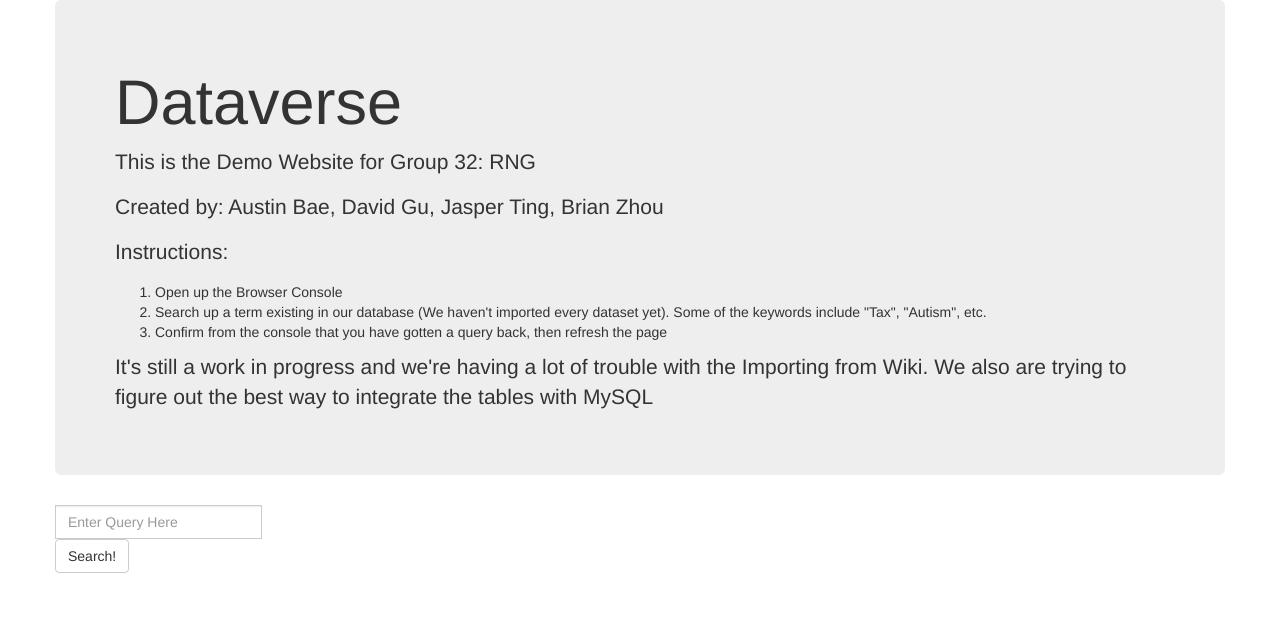
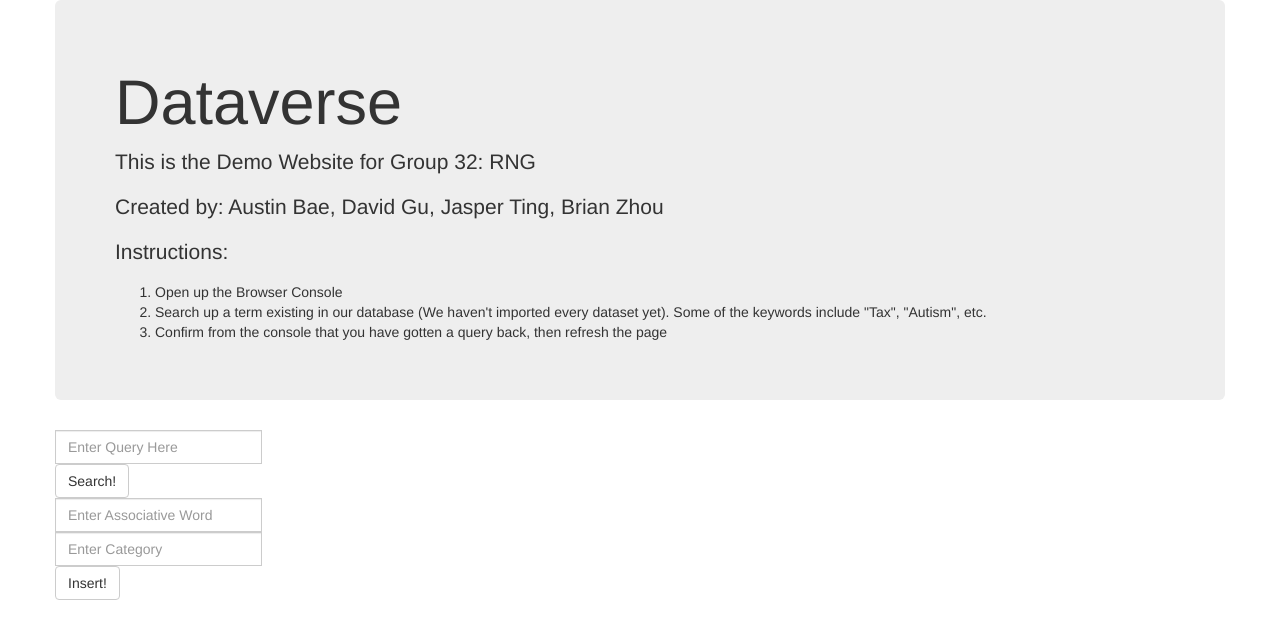
Before and after one commit to hyunraider/Dataverse, a Flask app: page / in a window 1280 px wide. Shown: the top 639 px of the page. Run offline with Flask 2, Linux system fonts and the light colour scheme; some libraries are stand-ins or nearby versions.

Commit message:
inital working demo

```diff
--- a/app.py
+++ b/app.py
@@ -1,6 +1,7 @@
 from flask import Flask, url_for, render_template, jsonify, request, json
 from flask.ext.mysql import MySQL
-from wikimarkup import parse
+import wikipedia
+
 
 mysql = MySQL()
 app = Flask(__name__)
@@ -10,15 +11,76 @@ app.config['MYSQL_DATABASE_DB'] = 'wiki'
 app.config['MYSQL_DATABASE_HOST'] = 'localhost'
 mysql.init_app(app)
 
-html = ""
-db = []
-
 @app.route('/')
 def hello_world():
-	return render_template("index.html", dbs=db)
+	return render_template("index.html")
+
+@app.route('/insert', methods=['POST'])
+def insertword():
+    conn = mysql.connect()
+    cursor = conn.cursor()
+    keyword = request.form.get('keyword')
+    insertword = request.form.get('insert')
+    catword = request.form.get('cat')
+
+    sql_query = "INSERT INTO `TABLE 2` VALUES ('" + keyword + "', '" + catword + "')"
+    cursor.execute(sql_query)
+    conn.commit()
+    sql_query = "INSERT INTO `TABLE 2` VALUES ('" + insertword + "', '" + catword + "')"
+    cursor.execute(sql_query)
+    conn.commit()
+    sql_query = "SELECT * FROM `TABLE 1` WHERE title='" + insertword + "'"
+    cursor.execute(sql_query)
+    data = cursor.fetchall()
+    if len(data) == 0:
+        sql_query = "INSERT INTO `TABLE 1` VALUES ('" + insertword + "', 'KEK', 'This is a feature to be implemented!', 'KEK')"
+        cursor.execute(sql_query)
+        conn.commit()
+        print "inserted"
+
+    return json.dumps([])
+
 
 @app.route('/query', methods=['POST'])
 def testquery():
+    keyword = request.form.get('keyword')
+
+    cursor = mysql.connect().cursor()
+    print "starting mysql"
+
+    sql_query = "SELECT title FROM (SELECT title FROM (SELECT * FROM (SELECT t1.category AS cat1 FROM `TABLE 2` AS t1 WHERE t1.title = '" + keyword  + "') AS A CROSS JOIN (SELECT t2.category AS cat2, t2.title AS title FROM `TABLE 2` AS t2 WHERE t2.title<>'" + keyword + "') AS B) AS C WHERE cat1=cat2) AS D GROUP BY title HAVING COUNT(title)>2"
+    print sql_query
+    cursor.execute(sql_query)
+    data = cursor.fetchall()
+    myList = []
+    print str(data)
+    for z in data:
+        myList.append(z[0]);
+    print myList
+
+    returnList = []
+    for x in myList:
+        temp_sql_query = "SELECT * FROM `TABLE 1` WHERE title='" + x + "'"
+        print temp_sql_query
+        cursor.execute(temp_sql_query)
+        newData = cursor.fetchone()
+        someList = []
+        for y in newData:
+            someList.append(y)
+
+        returnList.append(someList)
+
+    return json.dumps(returnList)
+
+    """
+    currData = {}
+    currData["title"] = curr.title
+    currData["summary"] = curr.summary.split('.')[0]
+    currData["categories"] = curr.categories
+    currData["pictures"] = curr.images
+    return json.dumps(currData)
+    """
+    """
 	cursor = mysql.connect().cursor()
 	print "starting mysql"
     	keyword = request.form.get('keyword')
@@ -47,5 +109,5 @@ def testquery():
 	#db.append(data)
 	#db.append(parse(data))
 	return json.dumps(data)
-
+	"""
 app.run(host='0.0.0.0')
--- a/static/main.js
+++ b/static/main.js
@@ -1,3 +1,4 @@
+/*
 $("#querybox").click(function(e){
 	e.preventDefault();
 	console.log("querying");
@@ -12,6 +13,9 @@ $("#querybox").click(function(e){
 		success: function(response){
 			console.log(typeof(response));
 			console.log(response);
+
+			$("#imageBox").append("<img src='" + response["pictures"][0] + "'/>");
+
 			reload();
 		},
 		error: function(error){
@@ -19,3 +23,67 @@ $("#querybox").click(function(e){
 		}
 	});
 });
+*/
+var $grid = $("#masonry").masonry({
+
+});
+
+$("#insertbox").click(function(e){
+    e.preventDefault();
+    var keyword = $('#queryword').val();
+    var insert = $('#insertstuff').val();
+    var cat = $('#category').val();
+    $.ajax({
+        url:'/insert',
+        data: {
+            keyword: keyword,
+            insert: insert,
+            cat: cat
+        },
+        type: 'POST',
+        success: function(response){
+            console.log("insert success!");
+
+        },
+        error: function(error){
+            console.log(error);
+        }
+    });
+
+
+});
+
+$("#querybox").click(function(e){
+    e.preventDefault();
+    $("#masonry").empty();
+    var keyword = $('#queryword').val();
+    $.ajax({
+        url:'/query',
+        data: {
+            keyword: keyword
+        },
+        type: 'POST',
+        success: function(response){
+            console.log("success!!");
+
+            var myJSON = JSON.parse(response);
+
+            for (x in myJSON){
+                var list = myJSON[x]
+                console.log(list);
+                var $newblock = $(document.createElement('div'));
+                $newblock.addClass("col-sm-4");
+                $newblock.css({"width":"250px", "display":"inline-block" ,"border": "2px black solid", "background-color":"red"});
+                $newblock.append("<h4>" + list[0] + "  [UPVOTE] [DOWNVOTE]</h4>");
+                console.log(response);
+                console.log(myJSON.summary);
+                $newblock.append("<p style='font-size:10px'>" + list[2] + "</p>");
+                setTimeout($grid.append($newblock).masonry('appended', $newblock, true), 2000);
+            }
+            $("#masonry").masonry();
+        },
+        error: function(error){
+            console.log(error);
+        }
+    });
+});
--- a/templates/index.html
+++ b/templates/index.html
@@ -18,7 +18,7 @@
 						<li>Confirm from the console that you have gotten a query back, then refresh the page</li>
 
 					</ol>
-					<p>It's still a work in progress and we're having a lot of trouble with the Importing from Wiki. We also are trying to figure out the best way to integrate the tables with MySQL</p>
+
 				</div>
 			</div>
 			<div class="row">
@@ -26,21 +26,21 @@
 					<input type="text" class="form-control" id="queryword" placeholder="Enter Query Here" aria-describedby="basic-addon1">
 				</div>
 				<button type="button" id="querybox" class="btn btn-default">Search!</button>
+			    <div class="input-group">
+			    	<input type="text" class="form-control" id="insertstuff" placeholder="Enter Associative Word" aria-describedby="basic-addon1">
+			    </div>
+                <div class="input-group">
+                    <input type="text" class="form-control" id="category" placeholder="Enter Category" aria-describedby="basic-addon1">
+                </div>
+                <button type="button" id="insertbox" class="btn btn-default">Insert!</button>
+			</div>
+			<div id="masonry" class="row container" style="width:100%">
 
-			</div>
-			<div class="row">
-				<div class="col-sm-8 col-sm-offset-2">
-					{{kek}}
-					{% for db in dbs %}
-					{{db | safe}}
-					{{db}}
-					{% endfor %}
-					{{my_html | safe}}
-				</div>
 			</div>
 		</div>
 			<script src="//code.jquery.com/jquery-1.12.0.min.js"></script>
 	<script src="https://maxcdn.bootstrapcdn.com/bootstrap/3.3.6/js/bootstrap.min.js" integrity="sha384-0mSbJDEHialfmuBBQP6A4Qrprq5OVfW37PRR3j5ELqxss1yVqOtnepnHVP9aJ7xS" crossorigin="anonymous"></script>
-	<script type="text/javascript" src="{{ url_for('static', filename='main.js') }}"></script>
+    <script src="https://unpkg.com/masonry-layout@4.1/dist/masonry.pkgd.min.js"></script>
+    <script type="text/javascript" src="{{ url_for('static', filename='main.js') }}"></script>
 	</body>
 </html>
```
Also changed, not shown: 1 other file.
